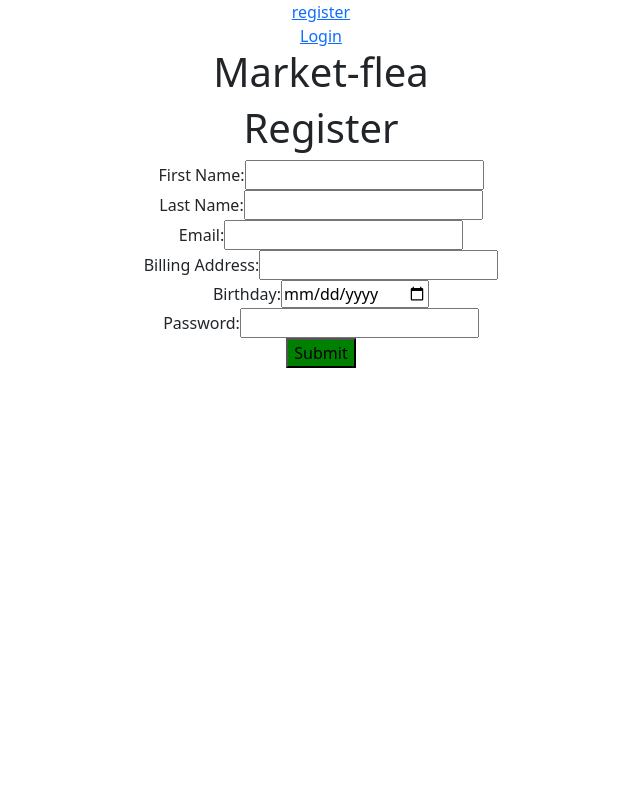
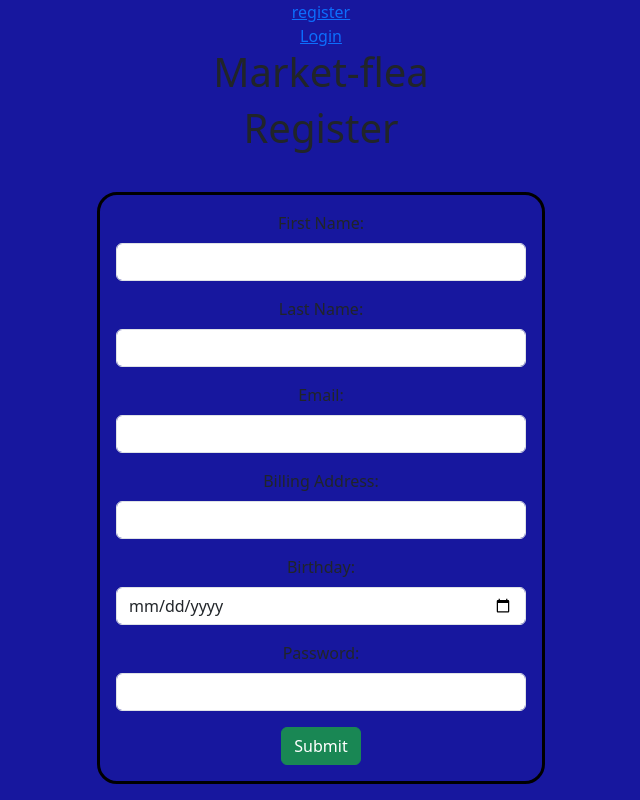
Before and after one commit to JuanTorresCortes/fullstack-markt-flea-client, a React (Create React App) app: page /register in a window 1280 px wide. Shown: the whole page, without its empty margins (319-959 px from the left). Built offline with nearby package versions, Linux system fonts and the light colour scheme; no server answers.

Commit message:
added bootstrap to Registr form

```diff
--- a/src/App.css
+++ b/src/App.css
@@ -1,13 +1,15 @@
 .App {
   text-align: center;
+  background-color: rgb(23, 23, 158);
+  height: 100vh;
 }
 
-.login-form-container {
+.form-container {
   display: flex;
   flex-direction: column;
   align-items: center;
 }
-.login-form {
+.form {
   width: 35%;
   margin-top: 2em;
   border: 3px solid black;
--- a/src/Pages/Login.js
+++ b/src/Pages/Login.js
@@ -41,10 +41,10 @@ const Login = () => {
   };
 
   return (
-    <div className="login-form-container">
+    <div className="form-container">
       <h1>Login</h1>
       {/* Login form */}
-      <Form onSubmit={handleOnSubmit} className="login-form">
+      <Form onSubmit={handleOnSubmit} className="form">
         <Form.Group className="mb-3" controlId="formBasicEmail">
           <Form.Label>Email address</Form.Label>
           <Form.Control
--- a/src/Pages/Register.js
+++ b/src/Pages/Register.js
@@ -1,6 +1,7 @@
 import React, { useState } from "react";
 import { useNavigate } from "react-router-dom";
 import { registerUser } from "../Api/api";
+import { Button, Form } from "react-bootstrap";
 
 const Register = () => {
   const [firstName, setFirstName] = useState("");
@@ -43,53 +44,69 @@ const Register = () => {
   };
 
   return (
-    <div>
+    <div className="form-container">
       <h1>Register</h1>
-      <form onSubmit={handleOnSubmit}>
-        <label htmlFor="firstName">First Name: </label>
-        <input
+      <Form onSubmit={handleOnSubmit} className="form">
+        <Form.Group className="mb-3" controlId="firstName">
+          <Form.Label>First Name:</Form.Label>
+          <Form.Control
             type="text"
             value={firstName}
             onChange={(e) => setFirstName(e.target.value)}
           />
-        <br />
-        <label htmlFor="lastName">Last Name: </label>
-        <input
+        </Form.Group>
+
+        <Form.Group className="mb-3" controlId="lastName">
+          <Form.Label>Last Name:</Form.Label>
+          <Form.Control
             type="text"
             value={lastName}
             onChange={(e) => setLastName(e.target.value)}
           />
-        <br />
-        <label htmlFor="email">Email: </label>
-        <input
+        </Form.Group>
+
+        <Form.Group className="mb-3" controlId="email">
+          <Form.Label>Email:</Form.Label>
+          <Form.Control
             type="text"
             value={email}
             onChange={(e) => setEmail(e.target.value)}
           />
-        <br />
-        <label htmlFor="billingAddress">Billing Address: </label>
-        <input
+        </Form.Group>
+
+        <Form.Group className="mb-3" controlId="billingAddress">
+          <Form.Label>Billing Address:</Form.Label>
+          <Form.Control
             type="text"
             value={billingAddress}
             onChange={(e) => setBillingAddress(e.target.value)}
           />
-        <br />
-        <label htmlFor="birthday">Birthday: </label>
-        <input
+        </Form.Group>
+
+        <Form.Group className="mb-3" controlId="birthday">
+          <Form.Label>Birthday:</Form.Label>
+          <Form.Control
             type="date"
             value={birthday}
             onChange={(e) => setBirthday(e.target.value)}
           />
-        <br />
-        <label htmlFor="password">Password: </label>
-        <input
+        </Form.Group>
+
+        <Form.Group className="mb-3" controlId="password">
+          <Form.Label>Password:</Form.Label>
+          <Form.Control
             type="password"
             value={password}
             onChange={(e) => setPassword(e.target.value)}
           />
-        <br />
-        <button style={{ backgroundColor: "green" }}>Submit</button>
-      </form>
+        </Form.Group>
+
+        <Button variant="success" type="submit">
+          Submit
+        </Button>
+      </Form>
+
+      {/* Display error messages if any */}
       {error.firstName && <p>{error.firstName}</p>}
       {error.lastName && <p>{error.lastName}</p>}
       {error.email && <p>{error.email}</p>}
@@ -101,22 +118,3 @@ const Register = () => {
 };
 
 export default Register;
-
-// const userSchema = new mongoose.Schema({
-//   _id: { type: String, default: uuid },
-//   firstName: { type: String, required: true },
-//   lastName: { type: String, required: true },
-//   email: {
-//     type: String,
-//     required: true,
-//     lowercase: true,
-//     trim: true,
-//     unique: true,
-//   },
-//   billingAddress: { type: String, required: true },
-//   birthday: { type: Date, required: true },
-//   myItems: [{ type: String, ref: "items" }],
-//   passwordHash: { type: String, required: true },
-//   createdAt: { type: Date, default: Date.now },
-//   messages: [messageSchema], // Using the imported messageSchema
-// });
```
Lines whose indentation alone changed are shown as unchanged.
